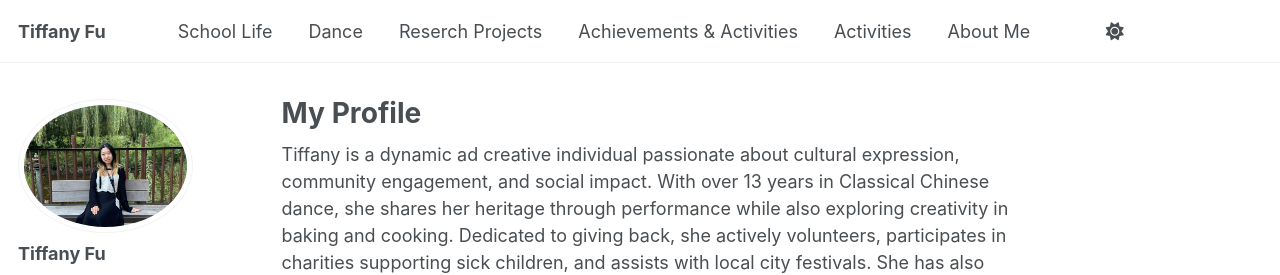
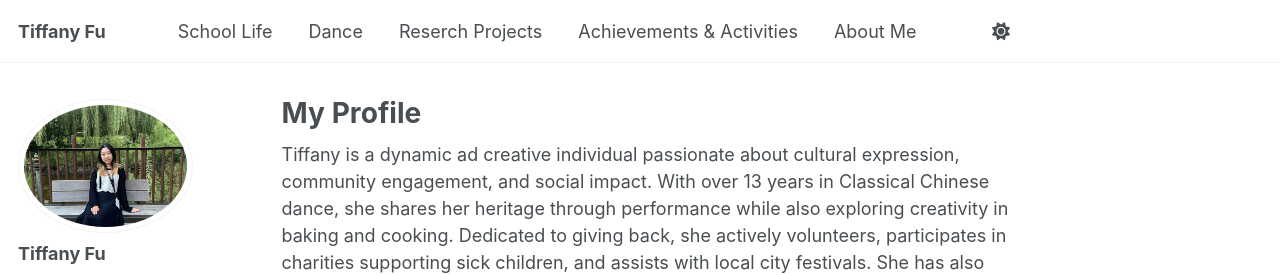
Before and after one commit to TiffanyJTFu/TiffanyFu, a Jekyll site: the page built from _pages/about.md, in a window 1280 px wide. Shown: the top 275 px of the page. Built offline with Jekyll 4.4.1, drawn with Linux system fonts in a browser that asks for light colours; a script that is not in the unit is left out.

Commit message:
Update navigation.yml

```diff
--- a/_data/navigation.yml
+++ b/_data/navigation.yml
@@ -20,9 +20,6 @@ main:
   - title: "Achievements & Activities"
     url: /portfolio/
 
-  - title: "Activities"
-    url: /year-archive/
-
   - title: "About Me"
     url: /cv/
 
```
